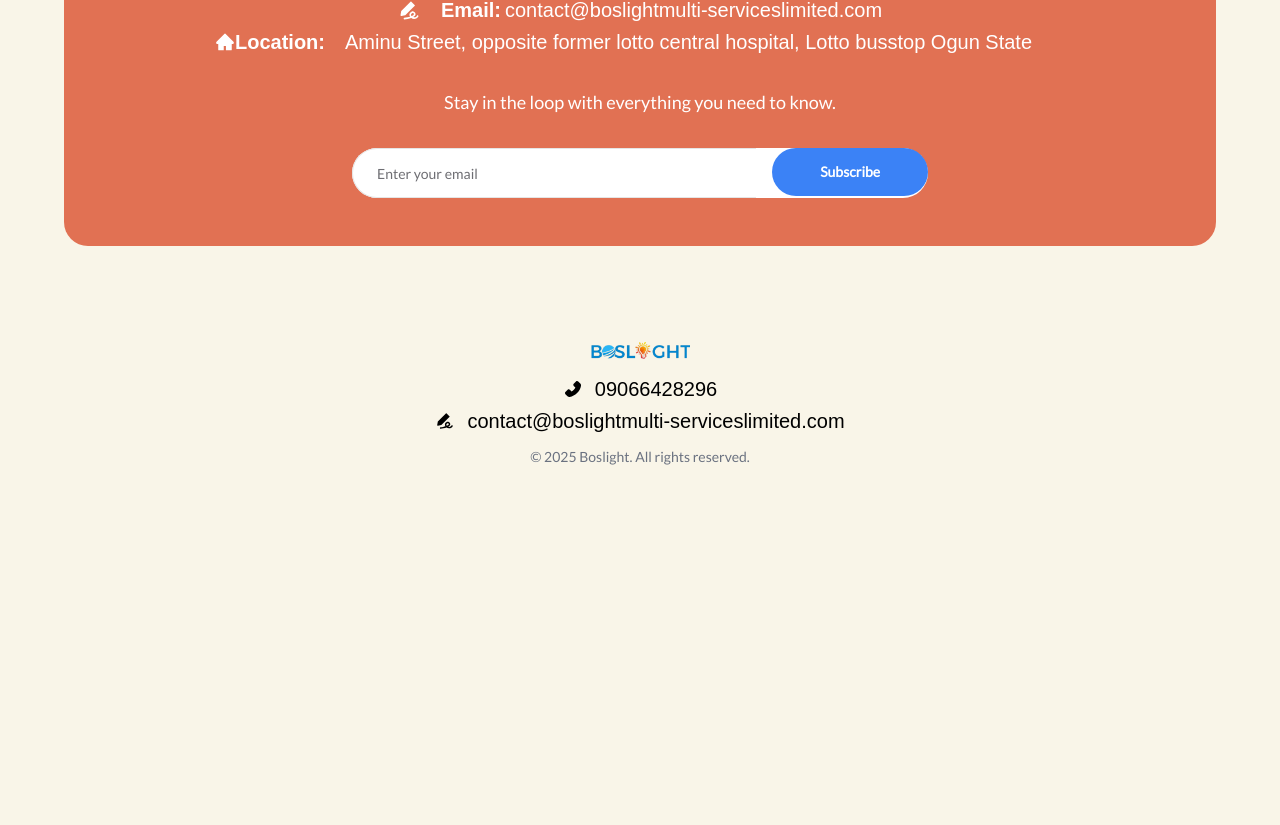
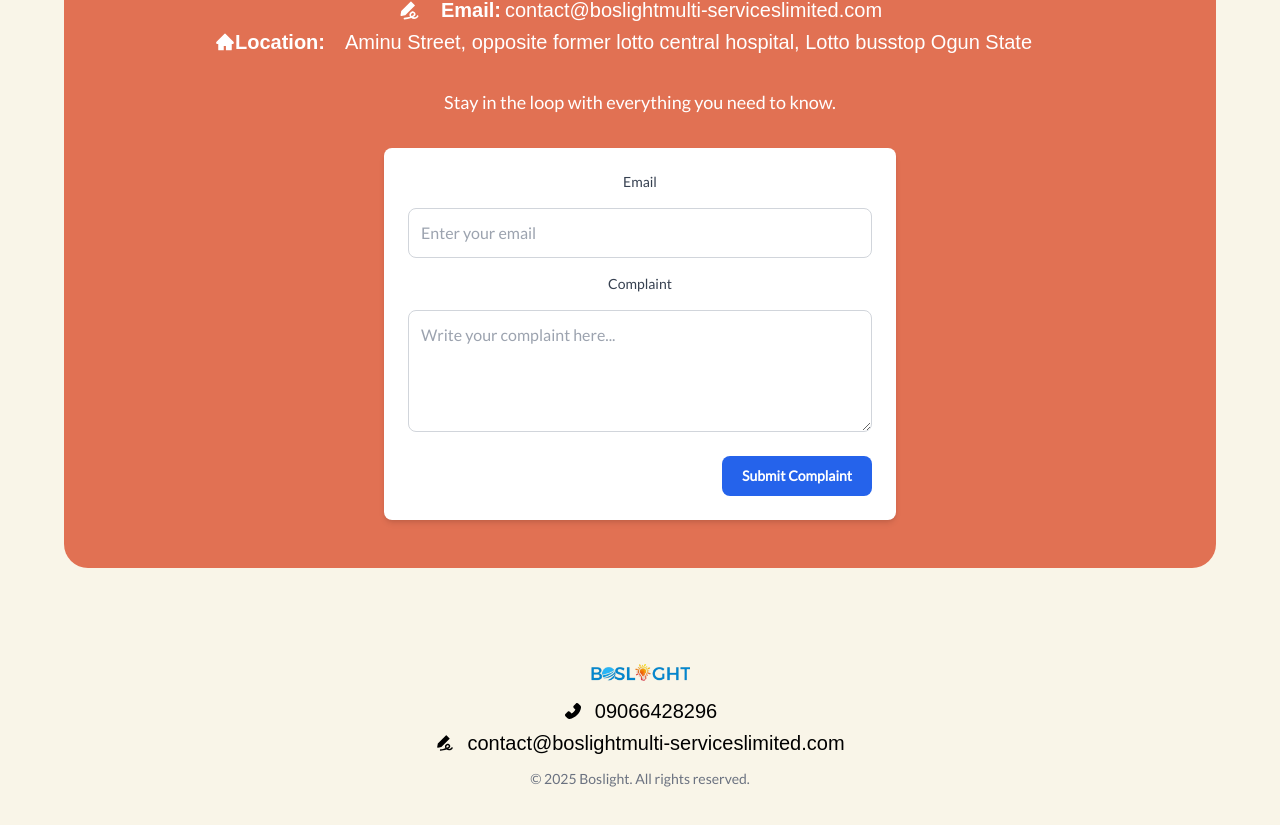
Before and after one commit to boslight-multiservice/boslight, a Next.js app: page / in a window 1280 px wide. Shown: the part 5070-5895 px from the top of the page. Before the commit the page ends 5633 px from the top, so only its background shows below. Built offline with nearby package versions, Linux system fonts and the light colour scheme; no server answers; a web font is replaced by a local one.

Commit message:
feature: complaint form completed

```diff
--- a/components/Newsletter.tsx
+++ b/components/Newsletter.tsx
@@ -2,7 +2,7 @@
 import Image from "next/image";
 import { Input } from "@/components/ui/input";
 import { Button } from "@/components/ui/button";
-// import { ComplaintForm } from "./user/complaint-form";
+import { ComplaintForm } from "./user/complaint-form";
 import { AiFillHome, AiFillPhone, AiFillSignature } from "react-icons/ai";
 
 const cardData = [
@@ -103,8 +103,8 @@ export function Newsletter() {
               Stay in the loop with everything you need to know.
             </p>
           </div>
-          {/* <ComplaintForm/> */}
-          <form className="flex gap-4 max-w-xl mx-auto bg-white rounded-full">
+          <ComplaintForm/>
+          {/* <form className="flex gap-4 max-w-xl mx-auto bg-white rounded-full">
             <Input
               type="email"
               placeholder="Enter your email"
@@ -113,7 +113,7 @@ export function Newsletter() {
             <Button className="mt-[0.1px] md:w-[200px] w-[85px] bg-blue-500 hover:bg-blue-600 text-white rounded-full py-6 px-8 font-semibold">
               Subscribe
             </Button>
-          </form>
+          </form> */}
         </div>
       </div>
     </div>
--- a/components/user/complaint-form.tsx
+++ b/components/user/complaint-form.tsx
@@ -1,6 +1,6 @@
 "use client";
 
-import { User } from "@clerk/nextjs/server";
+// import { User } from "@clerk/nextjs/server";
 import { zodResolver } from "@hookform/resolvers/zod";
 import { Loader2 } from "lucide-react";
 import { useState } from "react";
@@ -13,13 +13,13 @@ import supabase from "@/supabase";
 import { Database } from "@/types/database.types";
 import { complaintSchema, ComplaintDto } from "@/schemas/complaint";
 
-export function ComplaintForm({ userData }: { userData: User }) {
+export function ComplaintForm() {
   const [isLoading, setIsLoading] = useState(false);
 
   const form = useForm<ComplaintDto>({
     resolver: zodResolver(complaintSchema),
     defaultValues: {
-      email: userData?.emailAddresses[0]?.emailAddress || "",
+      email: "",
       complaint: "",
     },
   });
@@ -53,22 +53,73 @@ export function ComplaintForm({ userData }: { userData: User }) {
 
   return (
     <Form {...form}>
-      <form onSubmit={form.handleSubmit(onSubmit)} className="space-y-8">
+    <form
+  onSubmit={form.handleSubmit(onSubmit)}
+  className="space-y-6 bg-white p-6 rounded-lg shadow-md w-full max-w-lg mx-auto"
+>
   <div className="flex flex-col gap-4">
-          <label>Email:</label>
-          <input {...form.register("email")}  className="input" />
+    {/* Email Field */}
+    <label htmlFor="email" className="text-sm font-medium text-gray-700">
+      Email
+    </label>
+    <input
+      id="email"
+      type="email"
+      {...form.register("email", {
+        required: "Email is required",
+        pattern: {
+          value: /^[^\s@]+@[^\s@]+\.[^\s@]+$/,
+          message: "Enter a valid email address",
+        },
+      })}
+      className={`w-full p-3 border rounded-lg focus:outline-none focus:ring-2 ${
+        form.formState.errors.email
+          ? "border-red-500 focus:ring-red-500"
+          : "border-gray-300 focus:ring-blue-500"
+      }`}
+      placeholder="Enter your email"
+    />
+    {form.formState.errors.email && (
+      <p className="text-red-500 text-sm">
+        {form.formState.errors.email.message}
+      </p>
+    )}
 
-          <label>Complaint:</label>
-          <textarea {...form.register("complaint")} className="textarea" />
+    {/* Complaint Field */}
+    <label htmlFor="complaint" className="text-sm font-medium text-gray-700">
+      Complaint
+    </label>
+    <textarea
+      id="complaint"
+      {...form.register("complaint", { required: "Complaint is required" })}
+      rows={4}
+      className={`w-full p-3 border rounded-lg focus:outline-none focus:ring-2 ${
+        form.formState.errors.complaint
+          ? "border-red-500 focus:ring-red-500"
+          : "border-gray-300 focus:ring-blue-500"
+      }`}
+      placeholder="Write your complaint here..."
+    />
+    {form.formState.errors.complaint && (
+      <p className="text-red-500 text-sm">
+        {form.formState.errors.complaint.message}
+      </p>
+    )}
   </div>
 
+  {/* Submit Button */}
   <div className="flex justify-end">
-          <Button type="submit" disabled={isLoading} className="w-full md:w-auto">
+    <Button
+      type="submit"
+      disabled={isLoading}
+      className="w-full md:w-auto px-5 py-3 bg-blue-600 text-white font-semibold rounded-lg hover:bg-blue-700 transition-all flex items-center justify-center"
+    >
       {isLoading && <Loader2 className="mr-2 animate-spin" />}
       {isLoading ? "Submitting..." : "Submit Complaint"}
     </Button>
   </div>
 </form>
+
     </Form>
   );
 }
```
Lines whose indentation alone changed are shown as unchanged.
